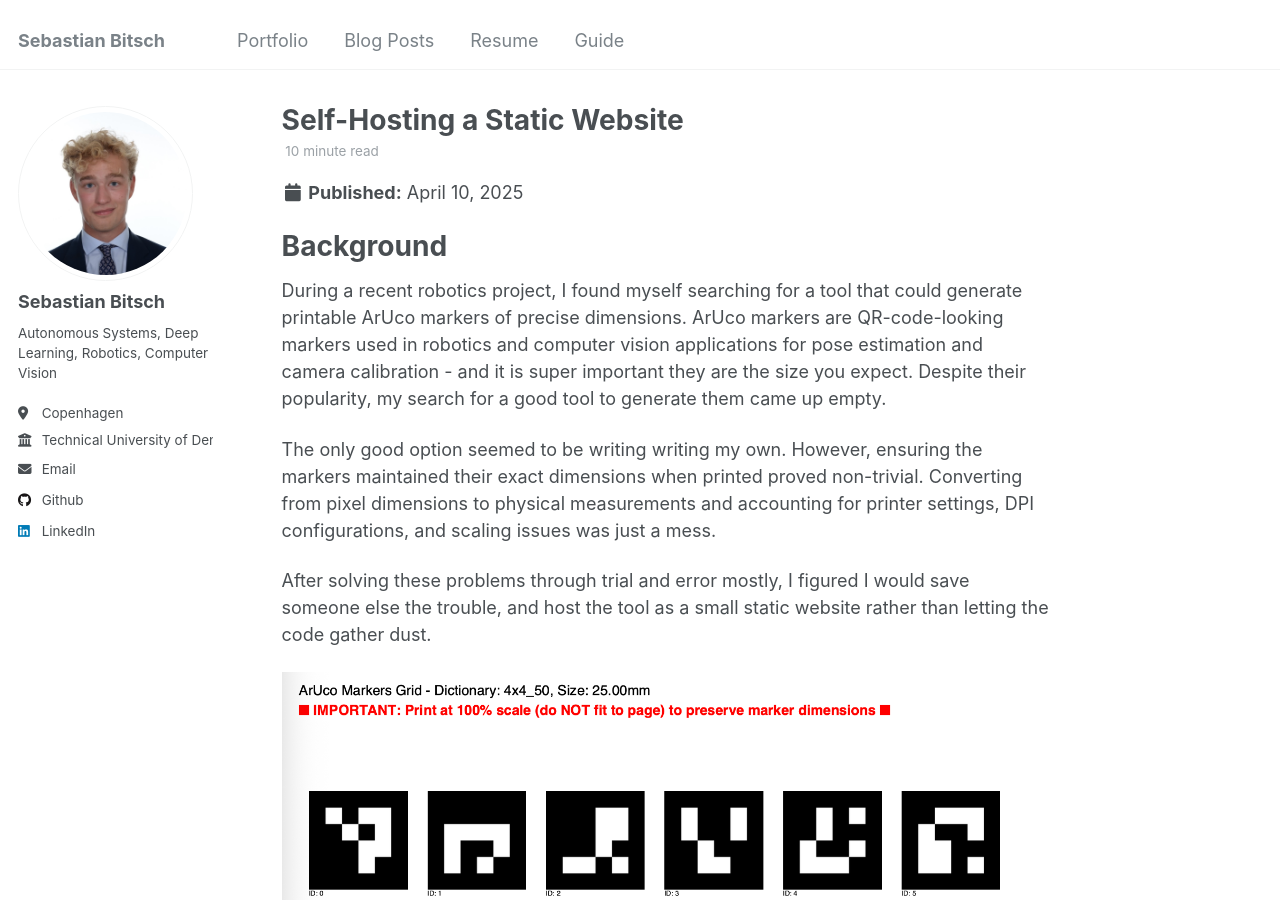
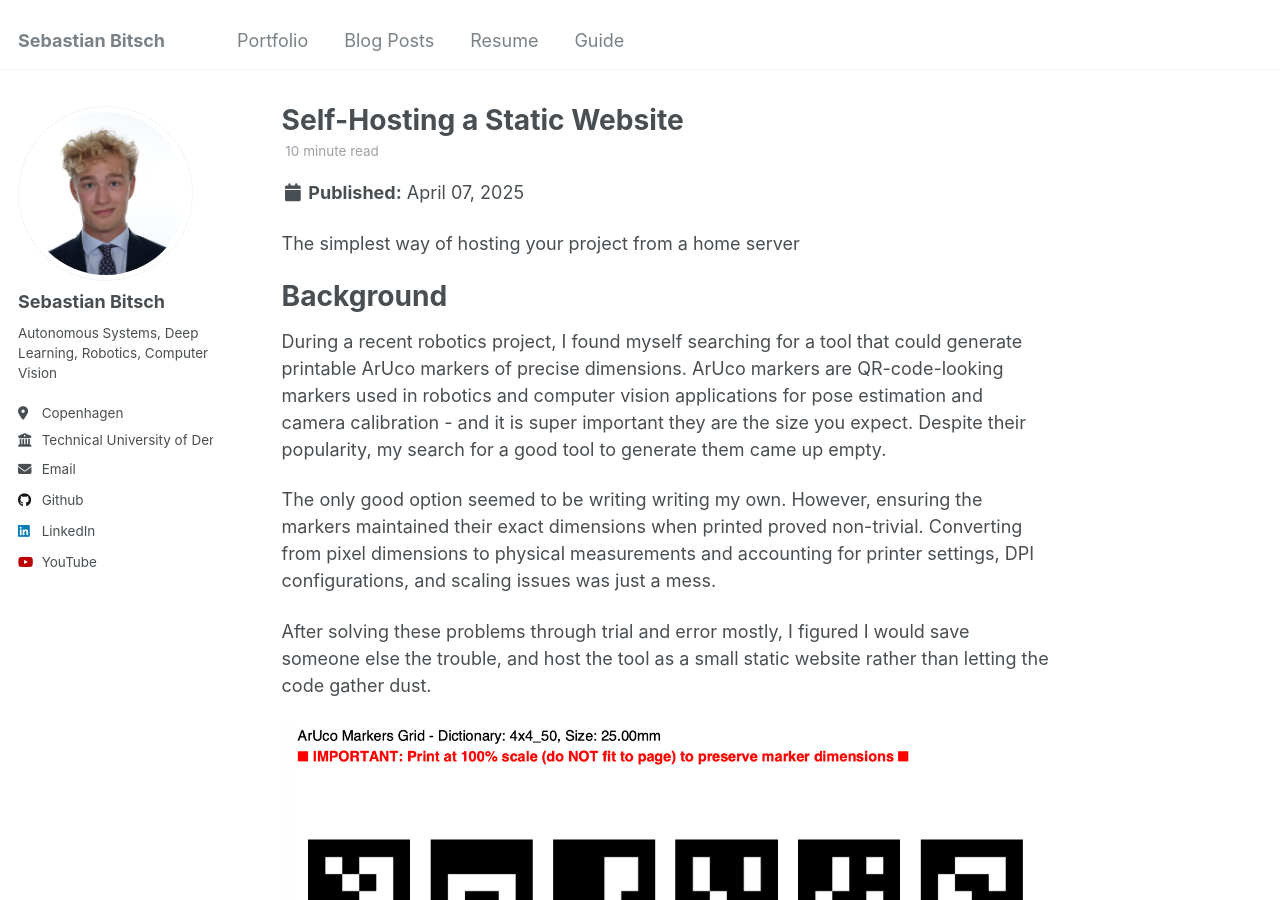
Before and after one commit to SebastianBitsch/sebastianbitsch.github.io, a Jekyll site: the page built from _posts/2025-04-07-self-hosting-static-site.md, in a window 1280 px wide and 900 px high. Built offline with Jekyll 4.4.1, drawn with Linux system fonts in a browser that asks for light colours.

Commit message:
rename and another image fix

```diff
--- a/_config.yml
+++ b/_config.yml
@@ -71,7 +71,7 @@ author:
   weibo            : # Username
   wikipedia        : # Username
   xing             : # Username
-  youtube          : # Username
+  youtube          : "sebastianbitsch"
   zhihu            : # Username
 
 # Publication Category - The following the list of publication categories and their headings
--- a/_posts/2012-08-14-blog-post-1.md
+++ b/_posts/2025-04-07-self-hosting-static-site.md
@@ -1,6 +1,6 @@
 ---
 title: 'Self-Hosting a Static Website'
-date: 2025-04-10
+date: 2025-04-07
 permalink: /posts/2025/04/self-hosting-static-website/
 tags:
   - website
@@ -8,6 +8,8 @@ tags:
   - server
   - code
 ---
+
+The simplest way of hosting your project from a home server
 
 # Background
 
```
Also changed, not shown: images/arucogrid.png.
